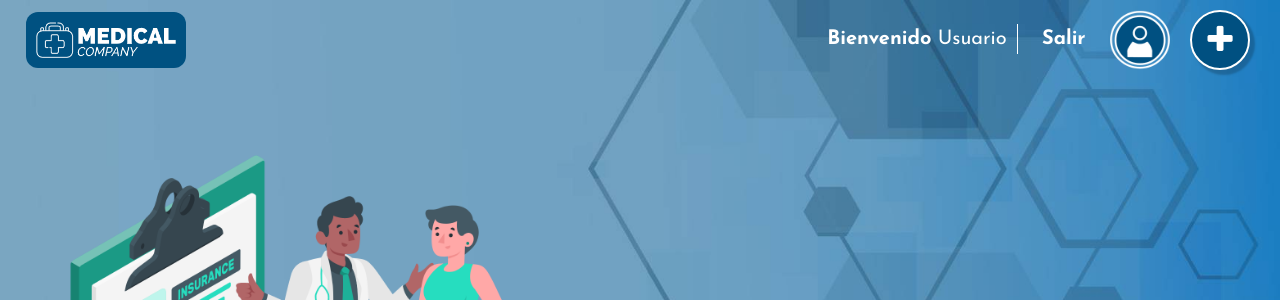
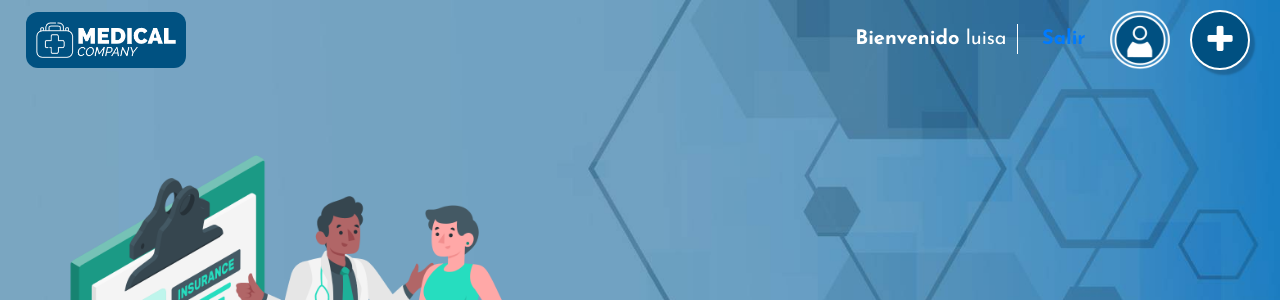
Before and after one commit to titomatu/DoctorsOfficeDjangoWebApp, a Django app: template modules/appcitasmedicas/templates/usuario.html in a window 1280 px wide. Shown: the top 300 px of the page. Run offline with Django 3.2, Linux system fonts and the light colour scheme; the template is opened without the code that fills it: values that come from a table or form of the project are taken from there, others are empty; data comes from the database, SQL or seed files in the repository; both versions use the stored data as it was after the commit; some libraries are stand-ins or nearby versions.

Commit message:
Logout en usuario.html

```diff
--- a/modules/appcitasmedicas/templates/usuario.html
+++ b/modules/appcitasmedicas/templates/usuario.html
@@ -26,8 +26,8 @@
             </div>
             <div class="nav">
                 <div class="date-user">
-                    <div class="box-name-user"><p><strong>Bienvenido</strong> <span class="name">Usuario</span></p></div>
-                    <div class="btn-logout">Salir</div>
+                    <div class="box-name-user"><p><strong>Bienvenido</strong> <span class="name">{{paciente.nombres}}</span></p></div>
+                    <div class="btn-logout"><a href="/logout/">Salir</a></div>
                     <img class="icon-user" src="../static/img/icon-user.png" />
                 </div>
                 <!-- Menu -->
```
Also changed, not shown: dbconsultoriomedico.db.
